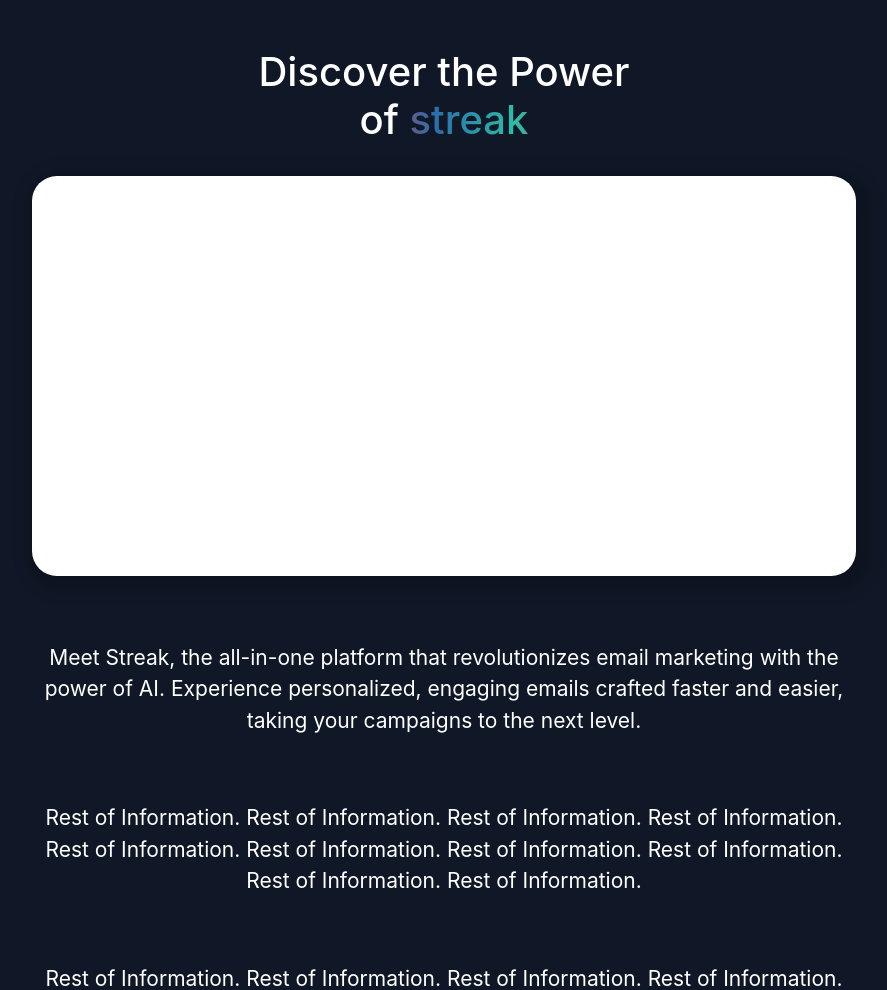
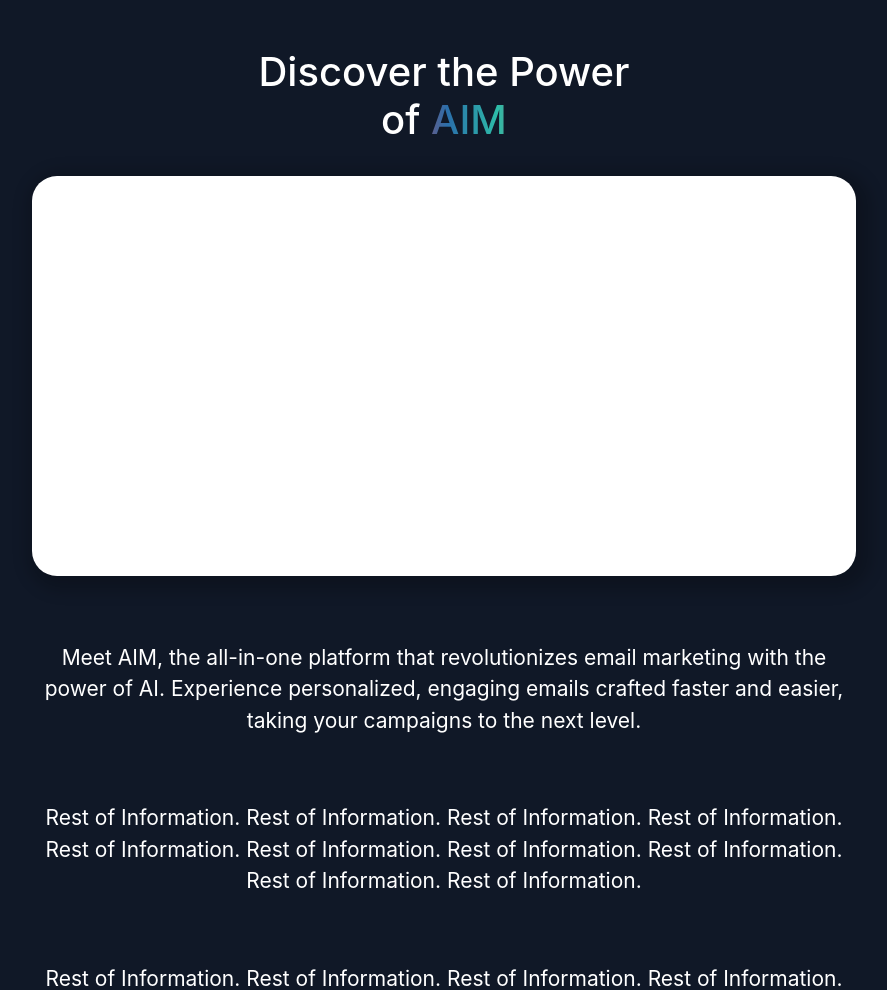
Before and after one commit to rotemweiss57/gpt-marketer, a Flask app: page / in a window 1280 px wide. Shown: the part 60-1050 px from the top of the page, without its empty margins (196-1083 px from the left). Run offline with Flask 3, Linux system fonts and the light colour scheme; some libraries are stand-ins or nearby versions.

Commit message:
Update index.html
changed name

```diff
--- a/frontend/templates/index.html
+++ b/frontend/templates/index.html
@@ -1,10 +1,10 @@
 {% extends "layout.html" %}
-{% block title %}streak Homepage{% endblock %}
+{% block title %}AIM Homepage{% endblock %}
 
 {% block content %}
     <div class="row justify-content-center">
         <h1 class="title">
-            Discover the Power <br>of <span class="streak">streak</span>
+            Discover the Power <br>of <span class="streak">AIM</span>
         </h1>
     </div>
     <div class="row">
@@ -12,7 +12,7 @@
             <div class="col homepage-anim mt-4">
             </div>
             <div class="subtitle">
-                Meet Streak, the all-in-one platform that revolutionizes email marketing with the power of AI.
+                Meet AIM, the all-in-one platform that revolutionizes email marketing with the power of AI.
                 Experience personalized, engaging emails crafted faster and easier, taking your campaigns to
                 the next level.
             </div>
```
